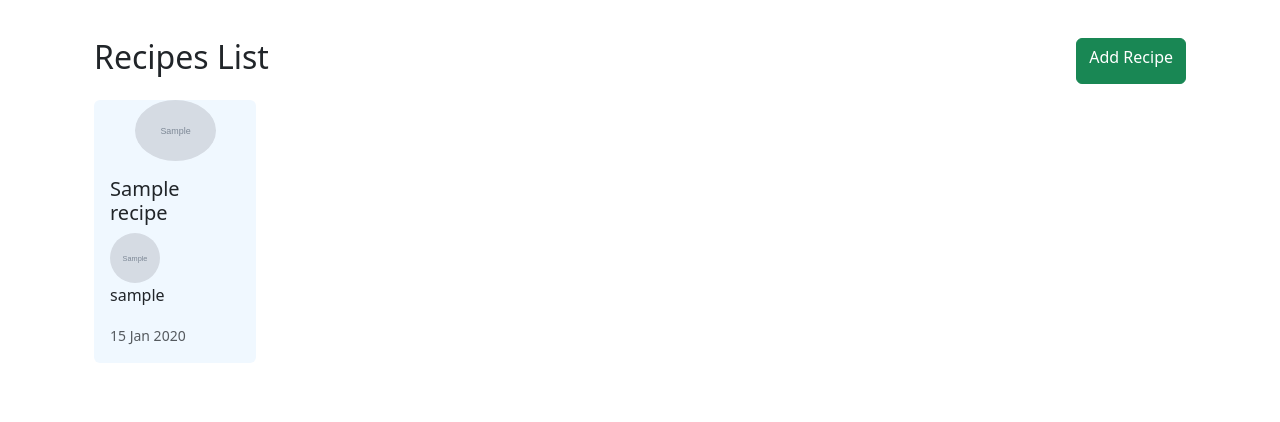
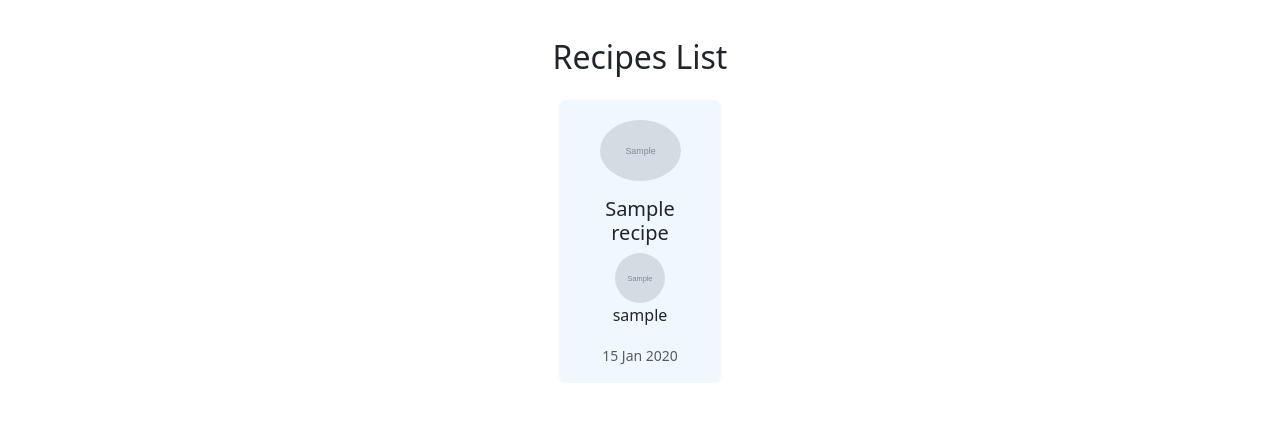
Before and after one commit to AndersH82/Foodify, a Django app: template app/templates/recipes_list.html in a window 1280 px wide. Shown: the part 66-488 px from the top of the page. Run offline with Django 3.2, Linux system fonts and the light colour scheme; the template is opened without the code that fills it: most values are stand-ins (such as "Sample title", 1, 10 or a date in 2020); grey boxes marked "Sample" are stand-in pictures.

Commit message:
change styles

```diff
--- a/app/templates/add_recipe.html
+++ b/app/templates/add_recipe.html
@@ -3,10 +3,10 @@
 
 {% block content %}
 <div class="container mt-5 d-flex justify-content-center">
-    <div class="row w-100">
-        <div class="col-md-8 offset-md-2">
+    <div class="row w-100 justify-content-center">
+        <div class="col-md-8">
             <h1 class="mb-4 text-center">Add Recipe</h1>
-            <form method="post" enctype="multipart/form-data">
+            <form method="post" enctype="multipart/form-data" class="text-center">
                 {% csrf_token %}
                 {{ form.as_p }}
                 <div class="d-flex justify-content-center">
--- a/app/templates/base.html
+++ b/app/templates/base.html
@@ -4,7 +4,7 @@
   {% load static %}
     <meta charset="UTF-8">
     <meta name="viewport" content="width=device-width, initial-scale=1.0">
-    <title>{% block title %}Foodify{% endblock %}</title>
+    <title>{% block title %}Bitebond{% endblock %}</title>
     <link href="https://cdn.jsdelivr.net/npm/bootstrap@5.3.3/dist/css/bootstrap.min.css" rel="stylesheet">
     <link rel="stylesheet" href="{% static 'css/styles.css' %}">
 </head>
@@ -48,6 +48,13 @@
         </li>
         {% endif %}
       </ul>
+      {% if user.is_authenticated%}
+      <ul class="navbar-nav">
+        <li class="nav-item">
+          <a class="nav-link" href="{% url 'add_recipe' %}">New Recipe</a>
+        </li>
+      </ul>
+      {% endif %}
       <form class="d-flex" role="search">
         <input class="form-control me-2" type="search" placeholder="Search Recipes" aria-label="Search">
         <button class="btn btn-outline-success" type="submit">Search</button>
--- a/app/templates/profile.html
+++ b/app/templates/profile.html
@@ -38,9 +38,9 @@
                             <div class="col-md-3">
                                 <div class="card mb-3" onclick="window.location.href='{% url 'recipe_detail' recipe.id %}'">
                                     {% if recipe.picture %}
-                                        <img src="{{ recipe.picture.url }}" alt="{{ recipe.title }}" class="rounded-circle img-fluid mx-auto d-block" style="max-width: 50%;">
+                                        <img id="recipe-picture" src="{{ recipe.picture.url }}" alt="{{ recipe.title }}" class="rounded-circle img-fluid mx-auto d-block" style="max-width: 50%;">
                                     {% else %}
-                                        <img src="{% static 'images/recipe.jpg' %}" alt="Default Recipe Image" class="rounded-circle img-fluid mx-auto d-block" style="max-width: 50%;">
+                                        <img id="recipe-picture" src="{% static 'images/recipe.jpg' %}" alt="Default Recipe Image" class="rounded-circle img-fluid mx-auto d-block" style="max-width: 50%;">
                                     {% endif %}
                                     <div class="card-body">
                                         <h5 class="card-title">{{ recipe.title }}</h5>
--- a/app/templates/recipes_list.html
+++ b/app/templates/recipes_list.html
@@ -1,4 +1,3 @@
-<!DOCTYPE html>
 {% extends 'base.html' %}
 {% load static %}
 
@@ -8,18 +7,17 @@
     <title>Recipes List</title>
     </head>
     <div class="container mt-5">
-        <div class="d-flex justify-content-between mb-3">
+        <div class="d-flex justify-content-center mb-3">
             <h2>Recipes List</h2>
-            <a href="{% url 'add_recipe' %}" class="btn btn-success">Add Recipe</a>
         </div>
-        <div class="row">
+        <div class="row justify-content-center">
             {% for recipe in recipes %}
-                <div class="col-md-2 mb-4">
-                    <div class="card" onclick="window.location.href='{% url 'recipe_detail' recipe_id=recipe.id %}'">
+                <div class="col-md-2 mb-4 d-flex align-items-stretch">
+                    <div class="card text-center" onclick="window.location.href='{% url 'recipe_detail' recipe_id=recipe.id %}'">
                         {% if recipe.picture %}
-                            <img src="{{ recipe.picture.url }}" alt="{{ recipe.title }}" class="rounded-circle img-fluid mx-auto d-block" style="max-width: 50%;">
+                            <img id="recipe-picture" src="{{ recipe.picture.url }}" alt="{{ recipe.title }}" class="rounded-circle img-fluid mx-auto d-block" style="max-width: 50%;">
                         {% else %}
-                            <img src="{% static 'images/recipe.jpg' %}" alt="Default Recipe Image" class="rounded-circle img-fluid mx-auto d-block" style="max-width: 50%;">
+                            <img id="recipe-picture" src="{% static 'images/recipe.jpg' %}" alt="Default Recipe Image" class="rounded-circle img-fluid mx-auto d-block" style="max-width: 50%;">
                         {% endif %}
                         <div class="card-body">
                             <h5 class="card-title">{{ recipe.title }}</h5>
@@ -32,10 +30,10 @@
                     </div>
                 </div>
                 {% if forloop.counter|divisibleby:4 and not forloop.last %}
-                    </div><div class="row">
+                    </div><div class="row justify-content-center">
                 {% endif %}
             {% empty %}
-                <p>No Recipe Available</p>
+                <p class="text-center">No Recipe Available</p>
             {% endfor %}
         </div>
     </div>
--- a/static/css/styles.css
+++ b/static/css/styles.css
@@ -59,3 +59,28 @@ img.card-img-top {
 .recipe-owner {
     margin-top: 20px;
 }
+
+.card.text-center {
+    border-top-left-radius: 8px;
+    border-top-right-radius: 8px;
+}
+
+#recipe-picture {
+    margin-top: 20px;
+}
+
+/* add recipe */
+
+.form-group label {
+    display: block;
+    text-align: left;
+    margin-bottom: 0.5rem;
+}
+
+.form-group input,
+.form-group textarea,
+.form-group select {
+    display: block;
+    width: 100%;
+    margin-bottom: 1rem;
+}
```
Also changed, not shown: db.sqlite3.
